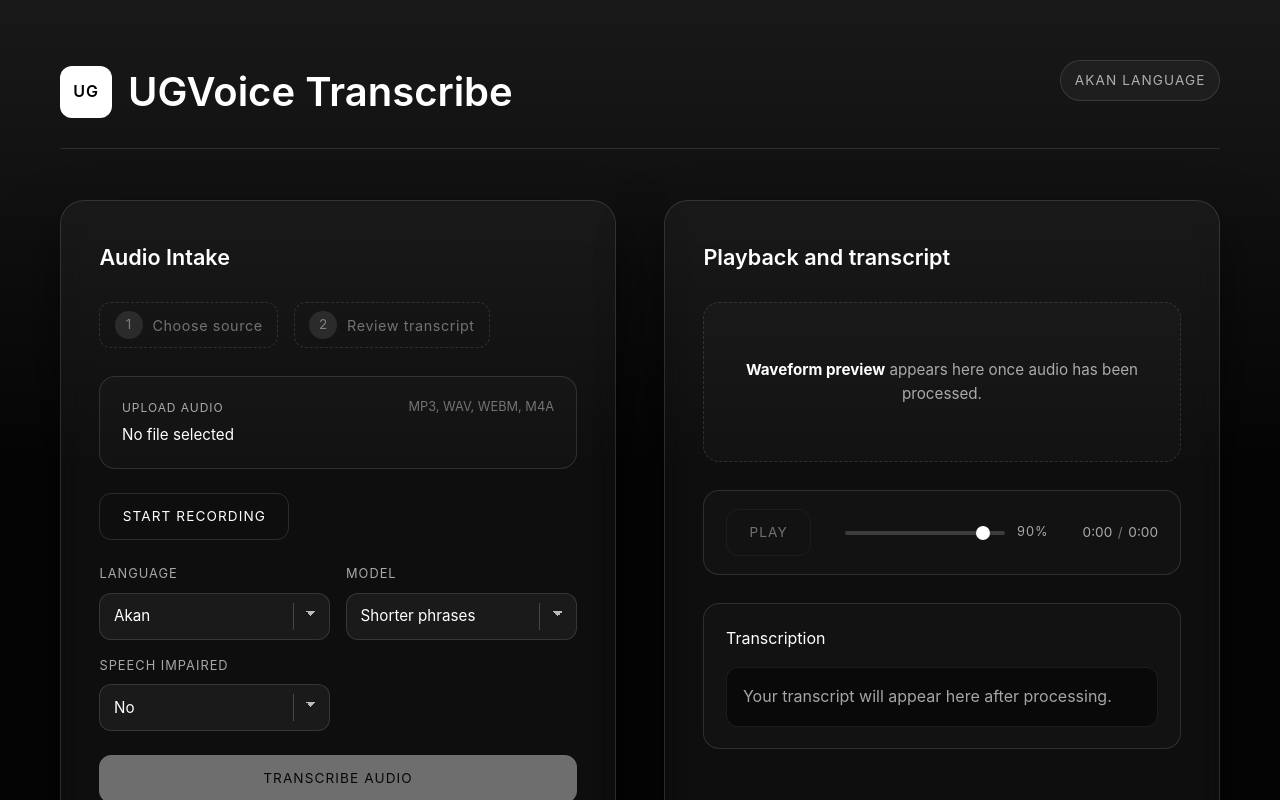
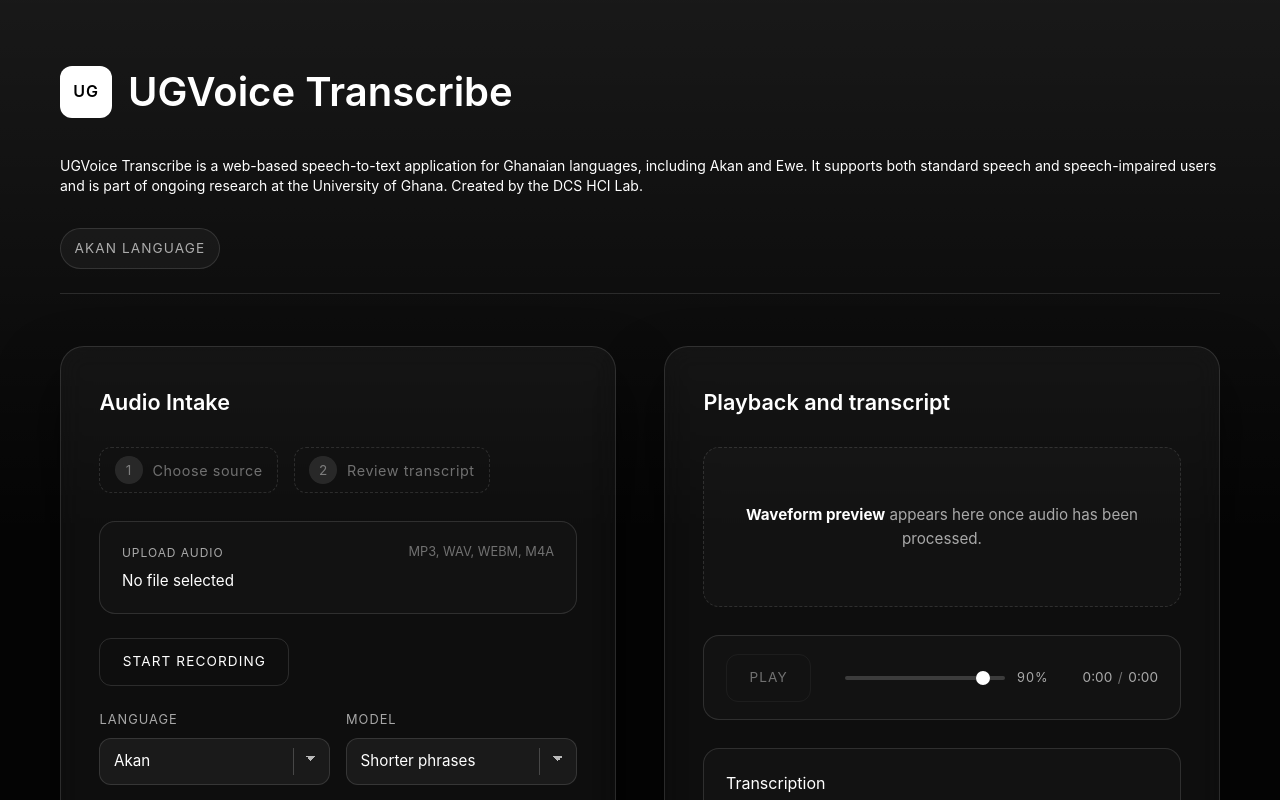
Before and after one commit to hci-lab-dcsug/UG-ASR-APP, a Next.js app: page / in a window 1280 px wide. Shown: the top 800 px of the page. Built offline with nearby package versions, Linux system fonts and the light colour scheme.

Commit message:
text added for fast discover

```diff
--- a/src/app/page.tsx
+++ b/src/app/page.tsx
@@ -402,9 +402,14 @@ export default function Page() {
           <span className="brand-mark">UG</span>
           <div className="brand-copy">
             <h1>UGVoice Transcribe</h1>
-            {/* <p>Upload or Record your audio and get accurate transcriptions.</p> */}
           </div>
         </div>
+        <p className="text-sm">
+              UGVoice Transcribe is a web-based speech-to-text application for Ghanaian
+              languages, including Akan and Ewe. It supports both standard speech and
+              speech-impaired users and is part of ongoing research at the University of
+              Ghana. Created by the DCS HCI Lab.
+            </p>
         <div className="chip-row">
           <span className="status-chip">{language === "akan" ? "Akan" : "Ewe"} language</span>
           {/* <span className="status-chip">{model === "whisper" ? "Whisper" : "Wav2Vec"} model</span> */}
```
